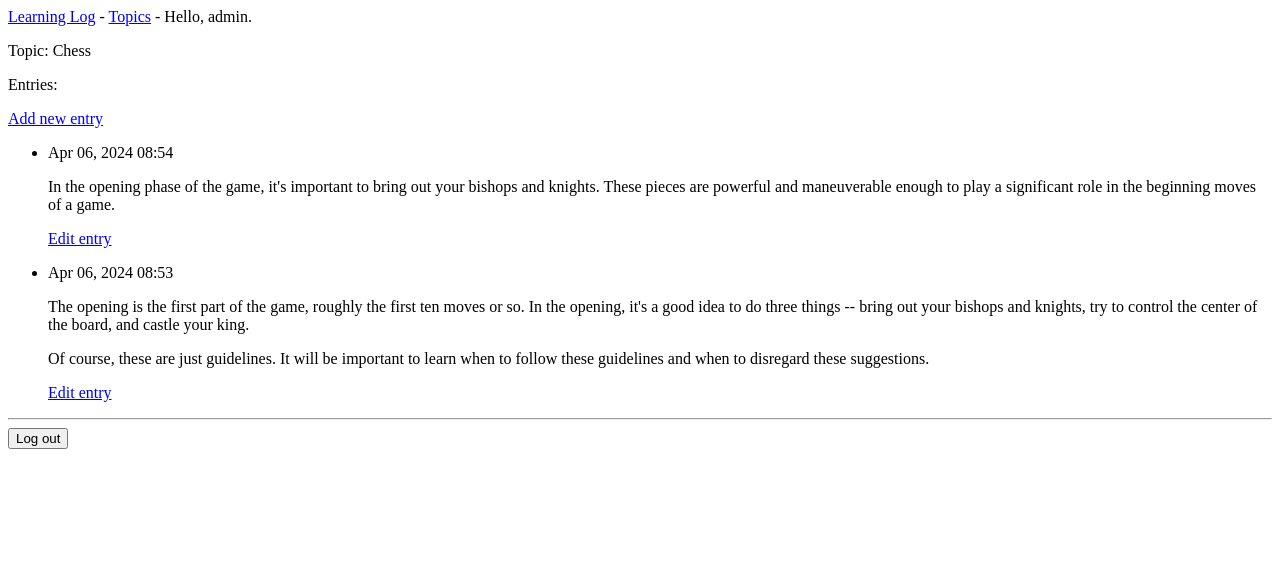
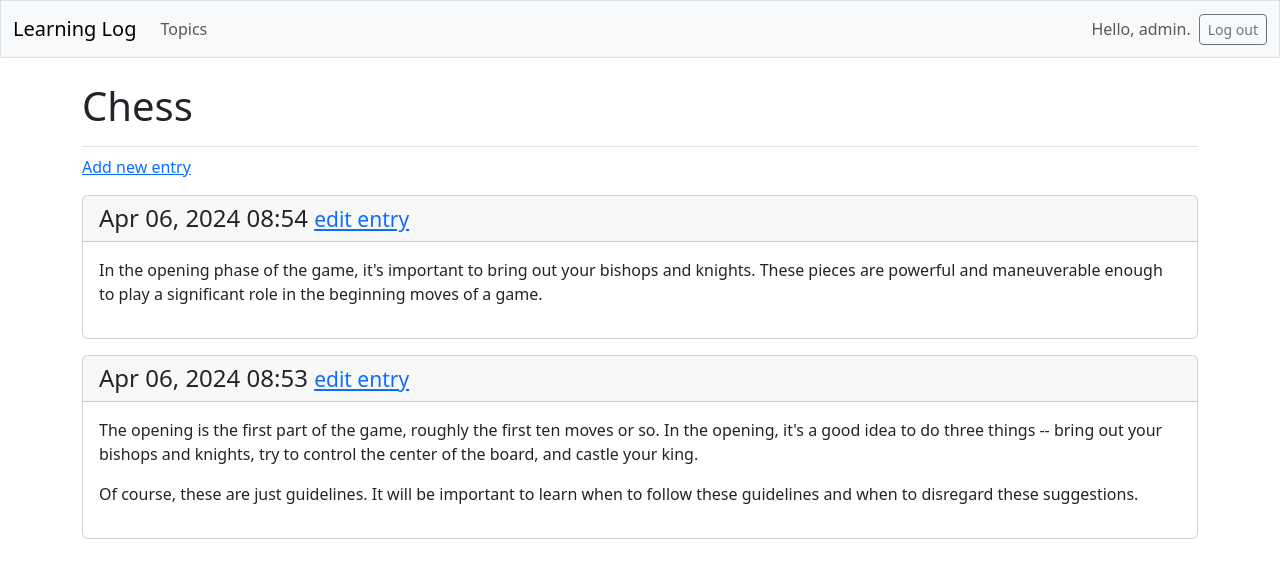
Before and after one commit to BrianIbale/Learning-Log, a Django app: page /topics/1/ in a window 1280 px wide. Shown: the top 578 px of the page. Run offline with Django 5.2, Linux system fonts and the light colour scheme; a user stored in the database is signed in; data comes from the database, SQL or seed files in the repository; both versions use the stored data as it was after the commit; some libraries are stand-ins or nearby versions.

Commit message:
Style html files (base, index, login, topics, topic) with bootstrap

```diff
--- a/learning_logs/templates/learning_logs/base.html
+++ b/learning_logs/templates/learning_logs/base.html
@@ -1,20 +1,74 @@
-<p>
-    <a href="{% url 'learning_logs:index' %}">Learning Log</a> -
-    <a href="{% url 'learning_logs:topics' %}">Topics</a> -
-    {% if user.is_authenticated %}
-        Hello, {{ user.username }}.
-    {% else %}
-        <a href="{% url 'accounts:register' %}">Register</a> -
-        <a href="{% url 'accounts:login' %}">Log in</a>
-    {% endif %}
-</p>
+<!doctype html>
+<html lang="en">
+<head>
+    <meta charset="utf-8">
+    <meta name="viewport" content="width=device-width, initial-scale=1">
+    <title>Learning Log</title>
 
-{% block content %}{% endblock content %}
+    {% load django_bootstrap5 %}
+    {% bootstrap_css %}
+    {% bootstrap_javascript %}
 
-    {% if user.is_authenticated %}
-    <hr />
-    <form action="{% url 'accounts:logout' %}" method="post">
-        {% csrf_token %}
-        <button name="submit">Log out</button>
-    </form>
-    {% endif %}
+</head>
+<body>
+    <nav class="navbar navbar-expand-md navbar-light bg-light mb-4 border">
+    <div class="container-fluid">
+        <a class="navbar-brand" href="{% url 'learning_logs:index' %}">
+            Learning Log</a>
+
+        <button class="navbar-toggler" type="button" data-bs-toggle="collapse"
+        data-bs-target="#navbarCollapse" aria-controls="navbarCollapse"
+        aria-expanded="false" aria-label="Toggle navigation">
+        <span class="navbar-toggler-icon"></span>
+        </button>
+
+        <div class="collapse navbar-collapse" id="navbarCollapse">
+        <ul class="navbar-nav me-auto mb-2 mb-md-0">
+            <li class="nav-item">
+            <a class="nav-link" href="{% url 'learning_logs:topics' %}">
+                Topics</a></li>
+        </ul> <!-- End of links on left side of navbar -->
+
+        <!-- Account-related links -->
+        <ul class="navbar-nav ms-auto mb-2 mb-md-0">
+
+            {% if user.is_authenticated %}
+            <li class="nav-item">
+                <span class="navbar-text me-2">Hello, {{ user.username }}.
+                </span></li>
+            {% else %}
+            <li class="nav-item">
+                <a class="nav-link" href="{% url 'accounts:register' %}">
+                    Register</a></li>
+            <li class="nav-item">
+                <a class="nav-link" href="{% url 'accounts:login' %}">
+                    Log in</a></li>
+            {% endif %}
+
+        </ul> <!-- End of account-related links -->
+
+        {% if user.is_authenticated %}
+            <form action="{% url 'accounts:logout' %}" method='post'>
+            {% csrf_token %}
+            <button name='submit' class='btn btn-outline-secondary btn-sm'>
+                Log out</button>
+            </form>
+        {% endif %}
+
+        </div> <!-- Closes collapsible parts of navbar -->
+
+    </div> <!-- Closes navbar's container -->
+    </nav> <!-- End of navbar -->
+
+    <main class="container">
+    <div class="pb-2 mb-2 border-bottom">
+        {% block page_header %}{% endblock page_header %}
+    </div>
+
+    <div>
+        {% block content %}{% endblock content %}
+    </div>
+    </main>
+
+</body>
+</html>
--- a/learning_logs/templates/learning_logs/topic.html
+++ b/learning_logs/templates/learning_logs/topic.html
@@ -1,27 +1,28 @@
 {% extends 'learning_logs/base.html' %}
 
+{% block page_header %}
+  <h1>{{ topic.text }}</h1>
+{% endblock page_header %}
+
 {% block content %}
-
-<p>Topic: {{ topic.text }}</p>
-
-<p>Entries:</p>
 
   <p>
     <a href="{% url 'learning_logs:new_entry' topic.id %}">Add new entry</a>
   </p>
 
-<ul>
   {% for entry in entries %}
-        <li>
-            <p>{{ entry.date_added|date:'M d, Y H:i' }}</p>
-            <p>{{ entry.text|linebreaks }}</p>
-            <p>
-                <a href="{% url 'learning_logs:edit_entry' entry.id %}">Edit entry</a>
-            </p>
-        </li>
+    <div class="card mb-3">
+      <!-- Card header with timestamp and edit link -->
+      <h4 class="card-header">
+        {{ entry.date_added|date:'M d, Y H:i' }}
+        <small><a href="{% url 'learning_logs:edit_entry' entry.id %}">
+          edit entry</a></small>
+      </h4>
+      <!-- Card body with entry text -->
+      <div class="card-body">{{ entry.text|linebreaks }}</div>
+    </div>
   {% empty %}
-        <li>There are no entries for this topic yet.</li>
+    <p>There are no entries for this topic yet.</p>
   {% endfor %}
-</ul>
 
 {% endblock content %}
--- a/ll_project/settings.py
+++ b/ll_project/settings.py
@@ -34,6 +34,9 @@ INSTALLED_APPS = [
     # My apps.
     'learning_logs',
     'accounts',
+
+    # Third party apps.
+    'django_bootstrap5',
 
     # Default django apps.
     'django.contrib.admin',
```
Also changed, not shown: accounts/templates/registration/login.html (+11 -10 lines), learning_logs/templates/learning_logs/index.html (+15 -4 lines), learning_logs/templates/learning_logs/topics.html (+10 -7 lines), db.sqlite3. Lines whose indentation alone changed are shown as unchanged.
